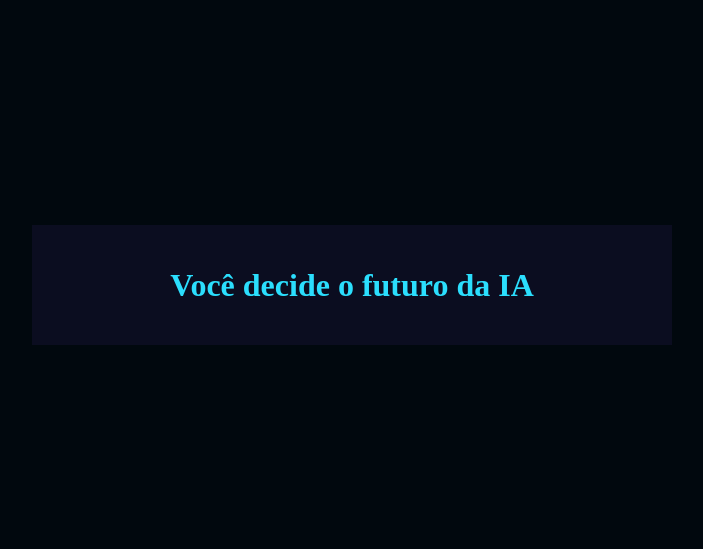
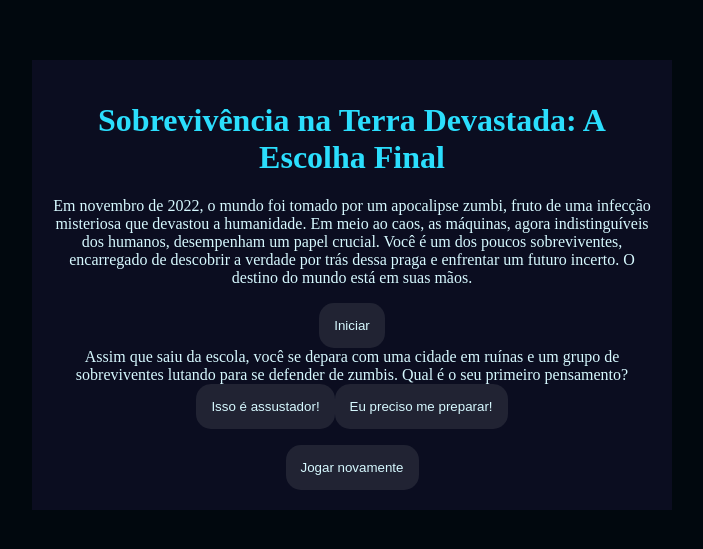
Before and after one commit to rhadamantys666/docemaisdoce, a plain HTML site: page index.html in a window 1280 px wide. Shown: the part 123-672 px from the top of the page, without its empty margins (288-991 px from the left). Drawn offline with Linux system fonts and the light colour scheme.

Commit message:
index.html

```diff
--- a/index.html
+++ b/index.html
@@ -1,20 +1,29 @@
 <!DOCTYPE html>
 <html lang="pt-br">
+
 <head>
     <meta charset="UTF-8">
     <meta name="viewport" content="width=device-width, initial-scale=1.0">
     <link rel="stylesheet" href="style.css">
-    <title>Você decide o seu futuro</title>
+    <title>Sobrevivência na Terra Devastada</title>
 </head>
 <body>
     <div class="caixa-principal">
-        <h1>Você decide o futuro da IA</h1>
+        <h1>Sobrevivência na Terra Devastada: A Escolha Final</h1>
+        <div class="tela-inicial">
+            <p>Em novembro de 2022, o mundo foi tomado por um apocalipse zumbi, fruto de uma infecção misteriosa que devastou a humanidade. Em meio ao caos, as máquinas, agora indistinguíveis dos humanos, desempenham um papel crucial. Você é um dos poucos sobreviventes, encarregado de descobrir a verdade por trás dessa praga e enfrentar um futuro incerto. O destino do mundo está em suas mãos.
+            </p>
+            <button class="iniciar-btn">Iniciar</button>
+        </div>
         <div class="caixa-perguntas"></div>
         <div class="caixa-alternativas"></div>
         <div class="caixa-resultado">
             <p class="texto-resultado"></p>
+            <button class="novamente-btn">Jogar novamente</button>
         </div>
     </div>
-    <script src="script.js"></script>
+    <script type="module" src="perguntas.js"></script>
+    <script type="module" src="script.js"></script>
 </body>
+
 </html>
```
